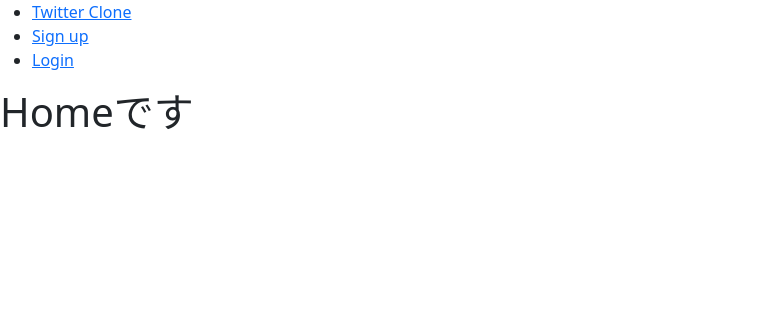
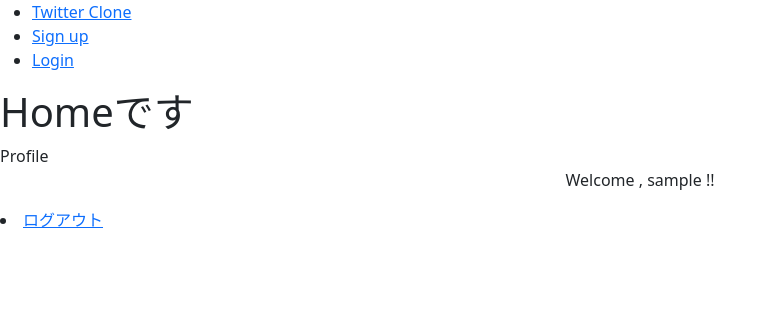
Before and after one commit to shinonome-inc/backend-final-assignment-Nyaru, a Django app: page /tweets/home/ in a window 1280 px wide. Shown: the top 332 px of the page, without its empty margins (0-777 px from the left). Run offline with Django 4.2, Linux system fonts and the light colour scheme; the visitor is signed in with stand-in values (Sample User, id 1).

Commit message:
home画面にuser_profileを組み込み

```diff
--- a/templates/accounts/user_profile.html
+++ b/templates/accounts/user_profile.html
@@ -1,4 +1,3 @@
-{% extends "base.html" %}
 
 {% block title %}Profile{% endblock %}
 
--- a/templates/tweets/home.html
+++ b/templates/tweets/home.html
@@ -2,6 +2,8 @@
 
 {% block title %}Home{% endblock %} ← titleを入れる
 
+
 {% block content %}
 <h1>Homeです</h1>
+{% include '../accounts/user_profile.html' %}
 {% endblock %}
```
